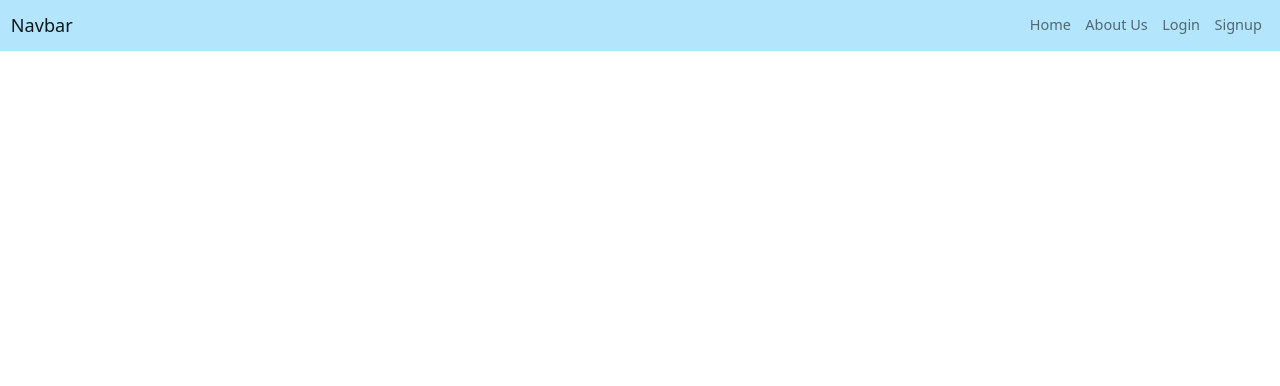
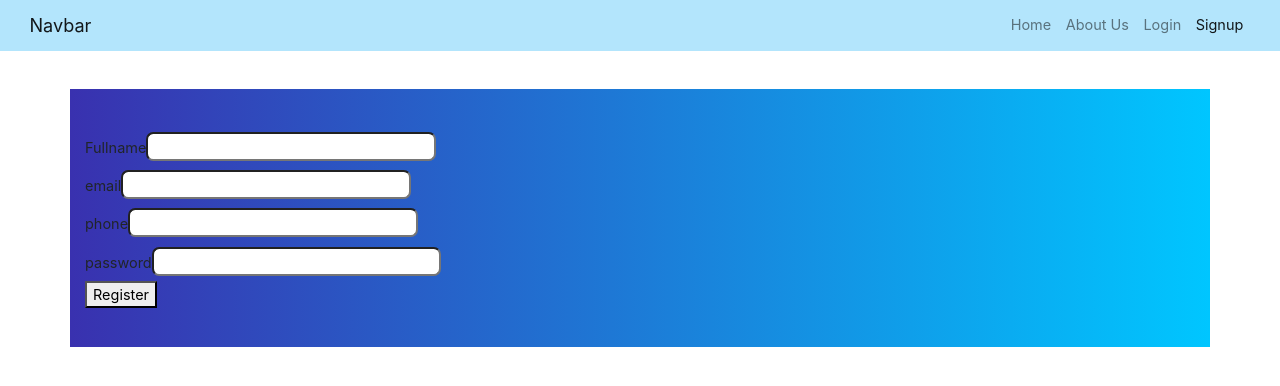
Before and after one commit to sulemanzada/readbooksonline_TicketingSysem, a React (Create React App) app in the folder client/: page /Signup in a window 1280 px wide. Shown: the top 386 px of the page. Built offline with nearby package versions, Linux system fonts and the light colour scheme.

Commit message:
update6_Pages_and_signUpForm

```diff
--- a/client/package.json
+++ b/client/package.json
@@ -12,6 +12,7 @@
     "mongoose": "^6.2.4",
     "react": "^17.0.2",
     "react-dom": "^17.0.2",
+    "react-router-dom": "^6.2.2",
     "react-scripts": "5.0.0",
     "rsuite": "^5.6.2",
     "web-vitals": "^2.1.4"
@@ -39,5 +40,8 @@
       "last 1 firefox version",
       "last 1 safari version"
     ]
+  },
+  "devDependencies": {
+    "react-router-dom": "^6.2.2"
   }
 }
--- a/client/public/index.html
+++ b/client/public/index.html
@@ -1,14 +1,12 @@
 <!DOCTYPE html>
 <html lang="en">
+
 <head>
   <meta charset="utf-8" />
   <link rel="icon" href="%PUBLIC_URL%/favicon.ico" />
   <meta name="viewport" content="width=device-width, initial-scale=1" />
   <meta name="theme-color" content="#000000" />
-    <meta
-      name="description"
-      content="Web site created using create-react-app"
-    />
+  <meta name="description" content="Web site created using create-react-app" />
   <link rel="apple-touch-icon" href="%PUBLIC_URL%/logo192.png" />
   <!--
       manifest.json provides metadata used when your web app is installed on a
@@ -26,6 +24,7 @@
     -->
   <title>React App</title>
 </head>
+
 <body>
   <noscript>You need to enable JavaScript to run this app.</noscript>
   <div id="root"></div>
@@ -39,8 +38,18 @@
       To begin the development, run `npm start` or `yarn start`.
       To create a production bundle, use `npm run build` or `yarn build`.
     -->
-    <script src="https://code.jquery.com/jquery-3.2.1.slim.min.js" integrity="sha384-KJ3o2DKtIkvYIK3UENzmM7KCkRr/rE9/Qpg6aAZGJwFDMVNA/GpGFF93hXpG5KkN" crossorigin="anonymous"></script>
-    <script src="https://cdn.jsdelivr.net/npm/popper.js@1.12.9/dist/umd/popper.min.js" integrity="sha384-ApNbgh9B+Y1QKtv3Rn7W3mgPxhU9K/ScQsAP7hUibX39j7fakFPskvXusvfa0b4Q" crossorigin="anonymous"></script>
-    <script src="https://cdn.jsdelivr.net/npm/bootstrap@4.0.0/dist/js/bootstrap.min.js" integrity="sha384-JZR6Spejh4U02d8jOt6vLEHfe/JQGiRRSQQxSfFWpi1MquVdAyjUar5+76PVCmYl" crossorigin="anonymous"></script>
+  <script src="https://code.jquery.com/jquery-3.2.1.slim.min.js"
+    integrity="sha384-KJ3o2DKtIkvYIK3UENzmM7KCkRr/rE9/Qpg6aAZGJwFDMVNA/GpGFF93hXpG5KkN"
+    crossorigin="anonymous"></script>
+  <script src="https://cdn.jsdelivr.net/npm/popper.js@1.12.9/dist/umd/popper.min.js"
+    integrity="sha384-ApNbgh9B+Y1QKtv3Rn7W3mgPxhU9K/ScQsAP7hUibX39j7fakFPskvXusvfa0b4Q"
+    crossorigin="anonymous"></script>
+  <script src="https://cdn.jsdelivr.net/npm/bootstrap@4.0.0/dist/js/bootstrap.min.js"
+    integrity="sha384-JZR6Spejh4U02d8jOt6vLEHfe/JQGiRRSQQxSfFWpi1MquVdAyjUar5+76PVCmYl"
+    crossorigin="anonymous"></script>
+  <link href="//maxcdn.bootstrapcdn.com/bootstrap/4.1.1/css/bootstrap.min.css" rel="stylesheet" id="bootstrap-css">
+  <script src="//maxcdn.bootstrapcdn.com/bootstrap/4.1.1/js/bootstrap.min.js"></script>
+  <script src="//cdnjs.cloudflare.com/ajax/libs/jquery/3.2.1/jquery.min.js"></script>
 </body>
+
 </html>
--- a/client/src/App.css
+++ b/client/src/App.css
@@ -128,33 +128,10 @@ form label {
   text-transform: capitalize;
 }
 
-form input {
-  min-width: 20rem;
-  height: 2rem;
-  border-radius: 0.5rem;
-  font-size: 1.2rem;
-  text-align: left;
-  border: none;
-  margin-top: 0.3rem;
-  padding: 0.5rem;
-  outline: none;
-}
 
-button[type] {
-  border: none;
-  padding: 0.4rem 1rem;
-  text-align: center;
-  margin-top: 1rem;
-  font-family: "Raleway", sans-serif;
-  border-radius: 0.3rem;
-  cursor: pointer;
-  outline: none;
-}
 
-button[type]:hover {
-  background-color: darkblue;
-  color: aliceblue;
-}
+
+
 
 .showDataStyle {
   min-width: 20rem;
@@ -208,10 +185,7 @@ h2 {
   min-width: 155px;
   margin-right: 20px;
 }
-.stats {
-  background: #f2f5f8 !important;
-  color: #000 !important;
-}
+
 .articles {
   font-size: 10px;
   color: #a1aab9;
@@ -233,3 +207,251 @@ h2 {
 .number3 {
   font-weight: 500;
 } */
+
+.text_effects{
+	text-shadow:2px 2px 2px blue;
+	transition: transform 2s;
+}
+
+
+
+/*animation in css3*/
+
+.batman_contact{
+	width: 100%; height: 100px;  position: relative;
+}
+
+.batman_contact img{
+	width: 140px; height: 120px;
+	position: absolute;
+	left: 0; top: -15px;
+	animation-name: batmanbhag;
+	animation-duration: 6s;
+	animation-timing-function: linear;
+	animation-iteration-count: infinite;
+}
+
+@keyframes batmanbhag{
+	0%{left: 0}
+	100%{ left: 85% }
+}
+
+/*transition in css3*/
+.love_class{
+	width: 50px; height: 50px;
+	transition-property: transform;
+	transition-duration: 1s;
+}
+
+.love_class:hover{
+	/*width: 100px; height: 100px; */
+	transform: scale(2, 2);
+}
+
+/*multiple column in css3*/
+
+.about_para{
+	column-count: 3;
+	column-gap: 50px;
+	column-rule: dashed;
+	text-align: justify;
+}
+
+/*border in css3*/
+
+.img-fluid{
+	border-radius: 50px;
+}
+
+.card{
+	box-shadow: 4px 4px 5px 4px grey;
+}
+
+/*transform in css3*/
+
+.text_effects:hover{
+	transform: rotate(360deg);
+}
+
+/*linear-gradient*/
+
+.join_gradient{
+	background-image: linear-gradient(to left,#F650FE    , #607BF5);
+}
+
+/*flexbox in css3*/
+
+.flex_css{
+	width: 100%; height: 100px;
+	background-image: linear-gradient(to left,#F650FE    , #607BF5);
+	display: flex;
+	flex-direction: row;
+	justify-content: space-around;
+	align-items: center;
+}
+
+button[type]:hover {
+  background-color: darkblue;
+  color: aliceblue;
+}
+.btn:hover {
+  background-color: #136ca7;
+}
+
+form input {
+  min-width: 20rem;
+  height: 2rem;
+  border-radius: 0.5rem;
+  font-size: 1.2rem;
+  text-align: left;
+  margin-top: 0.3rem;
+  padding: 0.5rem;
+
+}
+
+form {
+  width: 100%;
+}
+
+.loginBox {
+  width: 50%;
+  text-align: center;
+  position: relative;
+  left: 50%;
+  transform: translate(-50%, 20%);
+  padding: 20px;
+  background-color: white;
+  box-shadow: 0 0 20px 2px rgba(0, 0, 0, 0.4);
+}
+
+.signUpSubmit {
+  margin: 25px 0 15px 0;
+}
+
+.pwStrRow {
+  width: 63%;
+  text-align: left;
+  margin: auto;
+  padding: 0;
+  font-size: 12px;
+}
+
+.pwStrWeak {
+  display: inline-block;
+  position: relative;
+  left: 0;
+  padding: 0;
+  margin: 0;
+  color: gray;
+}
+
+.pwStrStrong {
+  display: inline-block;
+  position: relative;
+  left: 77%;
+  padding: 0;
+  margin: 0;
+  color: gray;
+}
+
+@media screen and (max-width: 550px) {
+  .loginBox {
+    width: 85%;
+  }
+}
+
+.register{
+    background: -webkit-linear-gradient(left, #3931af, #00c6ff);
+    margin-top: 3%;
+    padding: 3%;
+}
+.register-left{
+    text-align: center;
+    color: #fff;
+    margin-top: 4%;
+}
+.register-left input{
+    border: none;
+    border-radius: 1.5rem;
+    padding: 2%;
+    width: 60%;
+    background: #f8f9fa;
+    font-weight: bold;
+    color: #383d41;
+    margin-top: 30%;
+    margin-bottom: 3%;
+    cursor: pointer;
+}
+.register-right{
+    background: #f8f9fa;
+    border-top-left-radius: 10% 50%;
+    border-bottom-left-radius: 10% 50%;
+}
+.register-left img{
+    margin-top: 15%;
+    margin-bottom: 5%;
+    width: 25%;
+    -webkit-animation: mover 2s infinite  alternate;
+    animation: mover 1s infinite  alternate;
+}
+@-webkit-keyframes mover {
+    0% { transform: translateY(0); }
+    100% { transform: translateY(-20px); }
+}
+@keyframes mover {
+    0% { transform: translateY(0); }
+    100% { transform: translateY(-20px); }
+}
+.register-left p{
+    font-weight: lighter;
+    padding: 12%;
+    margin-top: -9%;
+}
+.register .register-form{
+    padding: 10%;
+    margin-top: 10%;
+}
+.btnRegister{
+    float: right;
+    margin-top: 10%;
+    border: none;
+    border-radius: 1.5rem;
+    padding: 2%;
+    background: #0062cc;
+    color: #fff;
+    font-weight: 600;
+    width: 50%;
+    cursor: pointer;
+}
+.register .nav-tabs{
+    margin-top: 3%;
+    border: none;
+    background: #0062cc;
+    border-radius: 1.5rem;
+    width: 28%;
+    float: right;
+}
+.register .nav-tabs .nav-link{
+    padding: 2%;
+    height: 34px;
+    font-weight: 600;
+    color: #fff;
+    border-top-right-radius: 1.5rem;
+    border-bottom-right-radius: 1.5rem;
+}
+.register .nav-tabs .nav-link:hover{
+    border: none;
+}
+.register .nav-tabs .nav-link.active{
+    width: 100px;
+    color: #0062cc;
+    border: 2px solid #0062cc;
+    border-top-left-radius: 1.5rem;
+    border-bottom-left-radius: 1.5rem;
+}
+.register-heading{
+    text-align: center;
+    margin-top: 8%;
+    margin-bottom: -15%;
+    color: #495057;
+}
--- a/client/src/App.js
+++ b/client/src/App.js
@@ -1,7 +1,14 @@
 // import { application } from 'express';
+import { Routes, Route } from 'react-router-dom';
 import './App.css';
 import MultipleInputs from './component/forms/multipleInputs';
 import Navbar from './component/Navbar';
+import Home from './component/Home';
+import Login from './component/Login';
+import Signup from './component/Signup';
+import Aboutus from './component/Aboutus';
+import NoPage from './component/NoPage';
+
 // we link the router files to make our route easy
 // App.use(require('./server/router/auth'));
 // require("./db/conn");
@@ -17,7 +24,40 @@ import Navbar from './component/Navbar';
 function App() {
   return (
     <>
-      <Navbar></Navbar>
+      <Routes>
+        <Route path="/" element={<Navbar />}>
+          <Route index element={<Home />} />
+          <Route path="login" element={<Login />} />
+          <Route path="Aboutus" element={<Aboutus />} />
+          <Route path="signup" element={<Signup />} />
+          <Route path="*" element={<NoPage />} />
+        </Route>
+      </Routes>
+      {/* <Navbar />
+      <Routes>
+        <Route exact path="/" element={<Home />}>
+
+        </Route>
+      </Routes>
+      <Routes>
+        <Route path="Aboutus" element={<Aboutus />}>
+        </Route>
+      </Routes> */}
+      {/* <Route exact path='/'>
+        <Home />
+      </Route>
+
+      <Route path='/Aboutus'>
+        <Aboutus />
+      </Route>
+
+      <Route path='/Signup'>
+        <Signup />
+      </Route>
+
+      <Route path='/Login'>
+        <Login />
+      </Route> */}
     </>
   );
 }
--- a/client/src/component/Navbar.js
+++ b/client/src/component/Navbar.js
@@ -1,31 +1,33 @@
-import React from 'react'
-import 'bootstrap/dist/css/bootstrap.css'
-function Navbar() {
+import React from 'react';
+import { Outlet, NavLink } from 'react-router-dom';
+import 'bootstrap/dist/css/bootstrap.css';
+
+const Navbar = () => {
     return (
         <>
 
-            <nav class="navbar navbar-expand-lg navbar-light" style={{ background: '#b3e5fc' }}>
-                <div class="container-fluid">
-                    <a class="navbar-brand" href="#">Navbar</a>
-                    <button class="navbar-toggler" type="button" data-bs-toggle="collapse" data-bs-target="#navbarSupportedContent" aria-controls="navbarSupportedContent" aria-expanded="false" aria-label="Toggle navigation">
-                        <span class="navbar-toggler-icon"></span>
+            <nav className="navbar navbar-expand-lg navbar-light" style={{ background: '#b3e5fc' }}>
+                <div className="container-fluid">
+                    <NavLink className="navbar-brand" to="#">Navbar</NavLink>
+                    <button className="navbar-toggler" type="button" data-bs-toggle="collapse" data-bs-target="#navbarSupportedContent" aria-controls="navbarSupportedContent" aria-expanded="false" aria-label="Toggle navigation">
+                        <span className="navbar-toggler-icon"></span>
                     </button>
-                    <div class="collapse navbar-collapse" id="navbarSupportedContent">
-                        <ul class="navbar-nav ms-auto mb-2 mb-lg-0 ">
-                            <li class="nav-item">
-                                <a class="nav-link" href="#">Home</a>
+                    <div className="collapse navbar-collapse" id="navbarSupportedContent">
+                        <ul className="navbar-nav ms-auto mb-2 mb-lg-0 ">
+                            <li className="nav-item">
+                                <NavLink className="nav-link" to="/">Home</NavLink>
                                 {/* aria-current="page"  put this after van-link if needed*/}
                             </li>
-                            <li class="nav-item">
-                                <a class="nav-link" href="#">About Us</a>
+                            <li className="nav-item">
+                                <NavLink className="nav-link" to="/Aboutus">About Us</NavLink>
                                 {/* aria-current="page" */}
                             </li>
-                            <li class="nav-item">
-                                <a class="nav-link" href="#">Login</a>
+                            <li className="nav-item">
+                                <NavLink className="nav-link" to="/login">Login</NavLink>
                                 {/* aria-current="page" */}
                             </li>
-                            <li class="nav-item">
-                                <a class="nav-link" href="#">Signup</a>
+                            <li className="nav-item">
+                                <NavLink className="nav-link" to="signup">Signup</NavLink>
                                 {/* aria-current="page" */}
                             </li>
                         </ul>
@@ -33,6 +35,7 @@ function Navbar() {
                     </div>
                 </div>
             </nav>
+            <Outlet />
 
         </>
     )
--- /dev/null
+++ b/client/src/component/NoPage.js
@@ -0,0 +1,14 @@
+import React from 'react'
+
+const NoPage = () => {
+    return (
+        <>
+
+            <h1 className="pt-5">NoPage</h1>
+            <p>RBO NoPage</p>
+
+        </>
+    )
+}
+
+export default NoPage
--- a/client/src/component/Signup.js
+++ b/client/src/component/Signup.js
@@ -1,8 +1,88 @@
-import React from 'react'
+import React, { useState } from "react";
 
-function Signup() {
+const Signup = () => {
+    const [records, setRecords] = useState([]);
+    const [userRegistration, setuserRegistration] = useState({
+        username: "",
+        email: "",
+        phone: "",
+        password: ""
+    });
+    const handleInput = (e) => {
+        const name = e.target.name;
+        const value = e.target.value;
+        console.log(name, value);
+
+        setuserRegistration({ ...userRegistration, [name]: value });
+    }
+
+    const handleSubmit = (e) => {
+        e.preventDefault();
+        const newRecord = { ...userRegistration, id: new Date().getTime().toString() }
+        console.log(records);
+        setRecords([...records, newRecord]);
+        console.log(records);
+
+        setuserRegistration({ username: "", email: "", phone: "", password: "" });
+    }
     return (
-        <div>Signup</div>
+        // React Fragment short form Syntactic sugar
+        <>
+            <form action="" onSubmit={handleSubmit} class="container register">
+                <div >
+                    <label htmlFor="username"> Fullname</label>
+                    <input type="text" autoCapitalize="off"
+                        value={userRegistration.username}
+                        onChange={handleInput}
+                        name="username" id="username" />
+                </div>
+
+                <div>
+                    <label htmlFor="email"> email</label>
+                    <input type="text" autoCapitalize="off"
+                        value={userRegistration.email}
+                        onChange={handleInput}
+                        name="email" id="email" />
+                </div>
+
+                <div>
+                    <label htmlFor="phone"> phone</label>
+                    <input type="text" autoCapitalize="off"
+                        value={userRegistration.phone}
+                        onChange={handleInput}
+                        name="phone" id="phone" />
+                </div>
+
+                <div>
+                    <label htmlFor="password"> password</label>
+                    <input type="text" autoCapitalize="off"
+                        value={userRegistration.password}
+                        onChange={handleInput}
+                        name="password" id="password" />
+                </div>
+
+                <button type="submit"> Register</button>
+
+            </form>
+
+            <div>
+
+                {
+
+                    records.map((currentElem) => {
+                        const { id, username, email, phone, password } = currentElem;//object de-structuring
+                        return (
+                            <div className="showDataStyle" key={id}>
+                                <p>{username}</p>
+                                <p>{email}</p>
+                                <p>{phone}</p>
+                                <p>{password}</p>
+                            </div>
+                        )
+                    })
+                }
+            </div>
+        </>
     )
 }
 
--- a/client/src/index.js
+++ b/client/src/index.js
@@ -1,12 +1,17 @@
 import React from 'react';
 import ReactDOM from 'react-dom';
+import { BrowserRouter } from 'react-router-dom';
 import './index.css';
 import App from './App';
 import reportWebVitals from './reportWebVitals';
 
+
+
 ReactDOM.render(
   <React.StrictMode>
-    <App />
+    <BrowserRouter>
+      <App />
+    </BrowserRouter>
   </React.StrictMode>,
   document.getElementById('root')
 );
```
Also changed, not shown: client/src/component/Aboutus.js (+14 -0 lines), client/src/component/Home.js (+5 -3 lines), client/src/component/Login.js (+7 -2 lines), 2 other files (tests, documents, lock files or other folders). Lines whose indentation alone changed are shown as unchanged.
